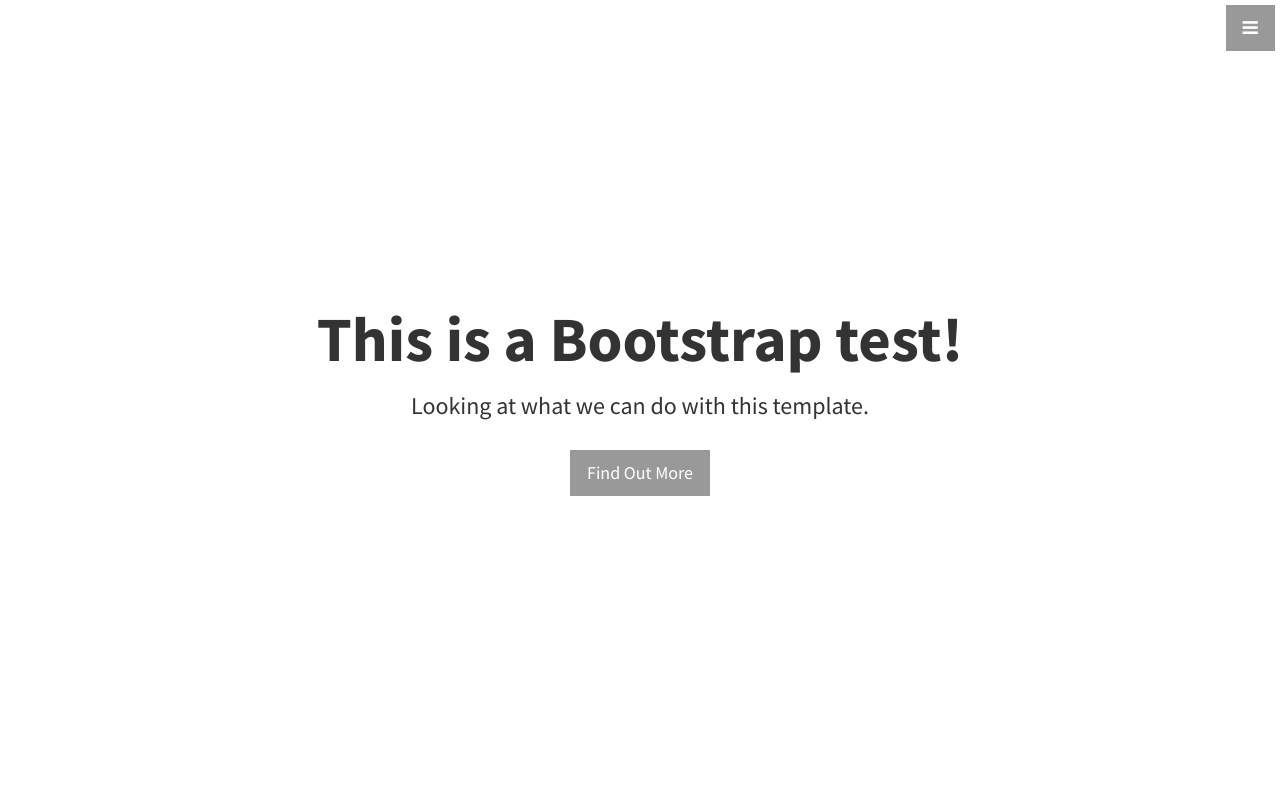
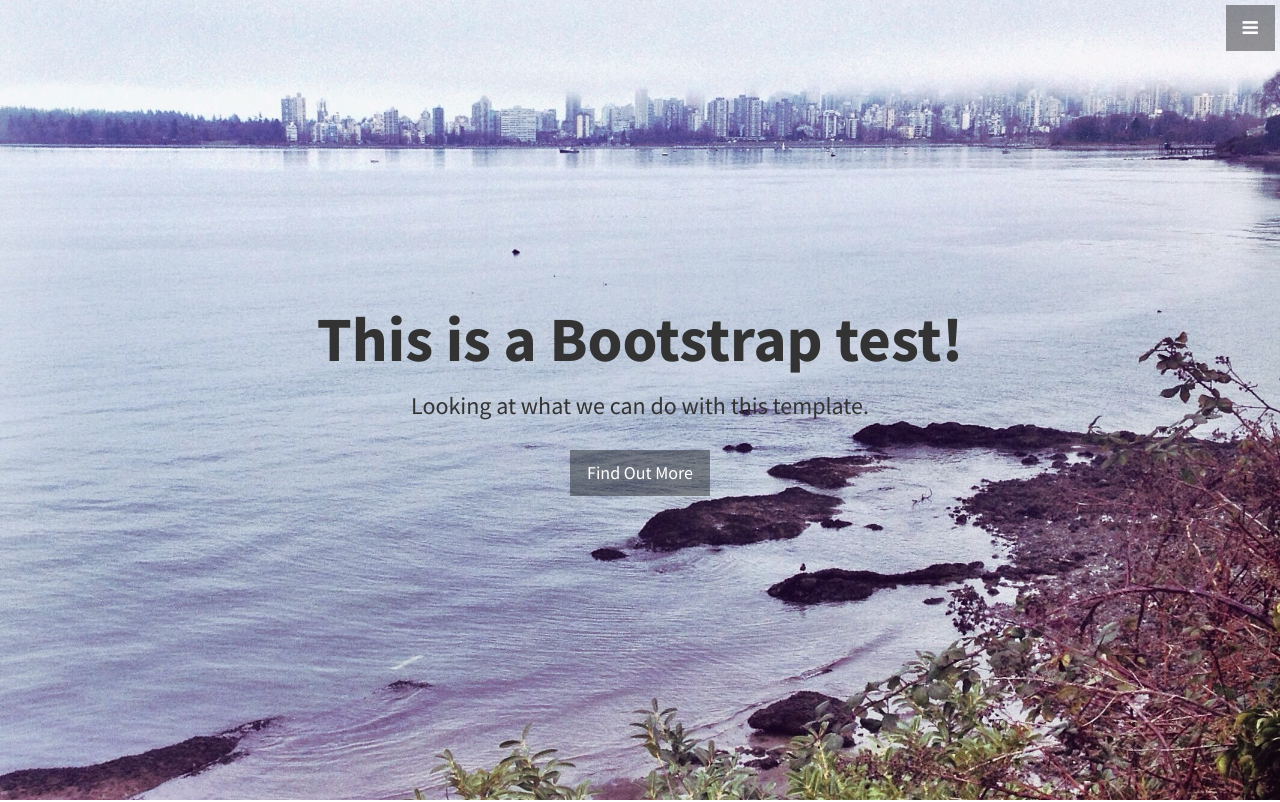
Before and after one commit to keyboardkat/bootstrap-tests, a plain HTML site: page index.html in a window 1280 px wide. Shown: the top 802 px of the page. Drawn offline with Linux system fonts and the light colour scheme.

Commit message:
changed photo name in css to test

```diff
--- a/css/stylish-portfolio.css
+++ b/css/stylish-portfolio.css
@@ -155,7 +155,7 @@ hr.small {
     position: relative;
     width: 100%;
     height: 100%;
-    background: url(../img/bg.jpg) no-repeat center center scroll;
+    background: url(../img/bg1.jpg) no-repeat center center scroll;
     -webkit-background-size: cover;
     -moz-background-size: cover;
     background-size: cover;
```
